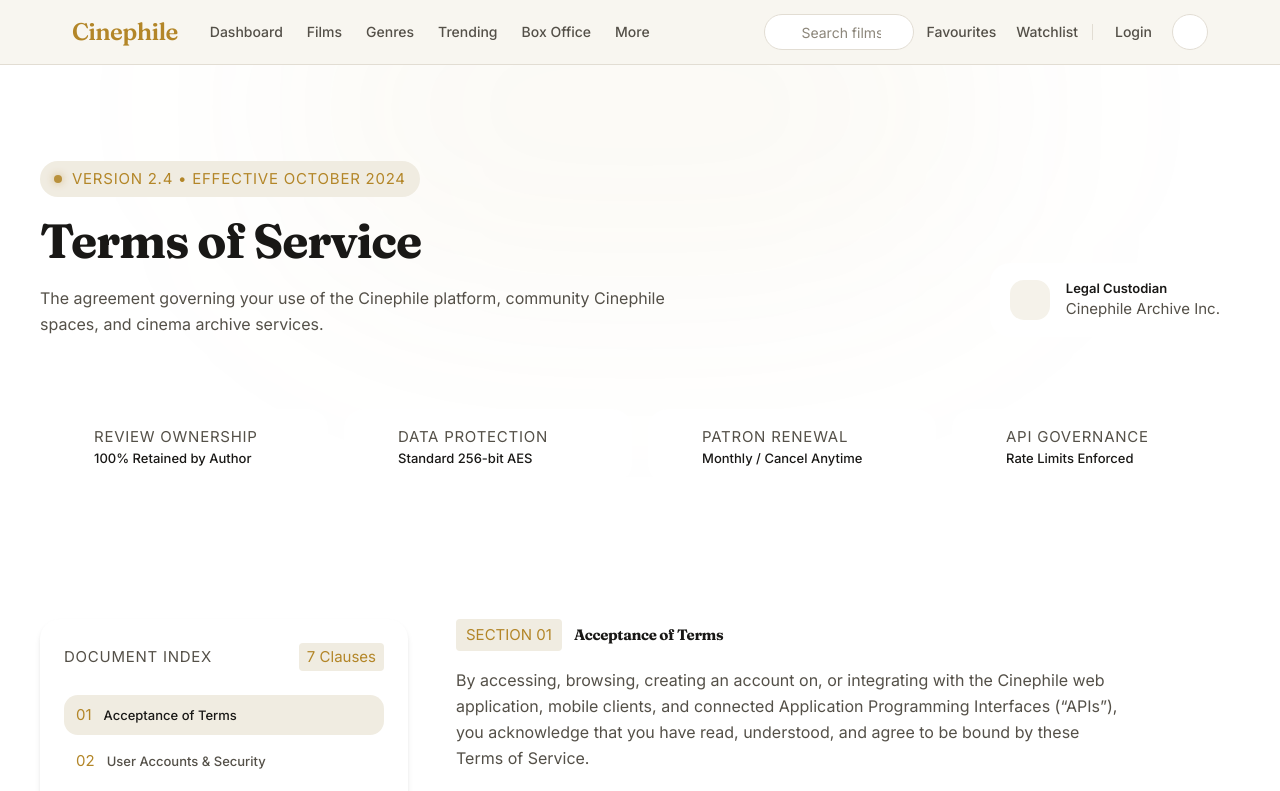
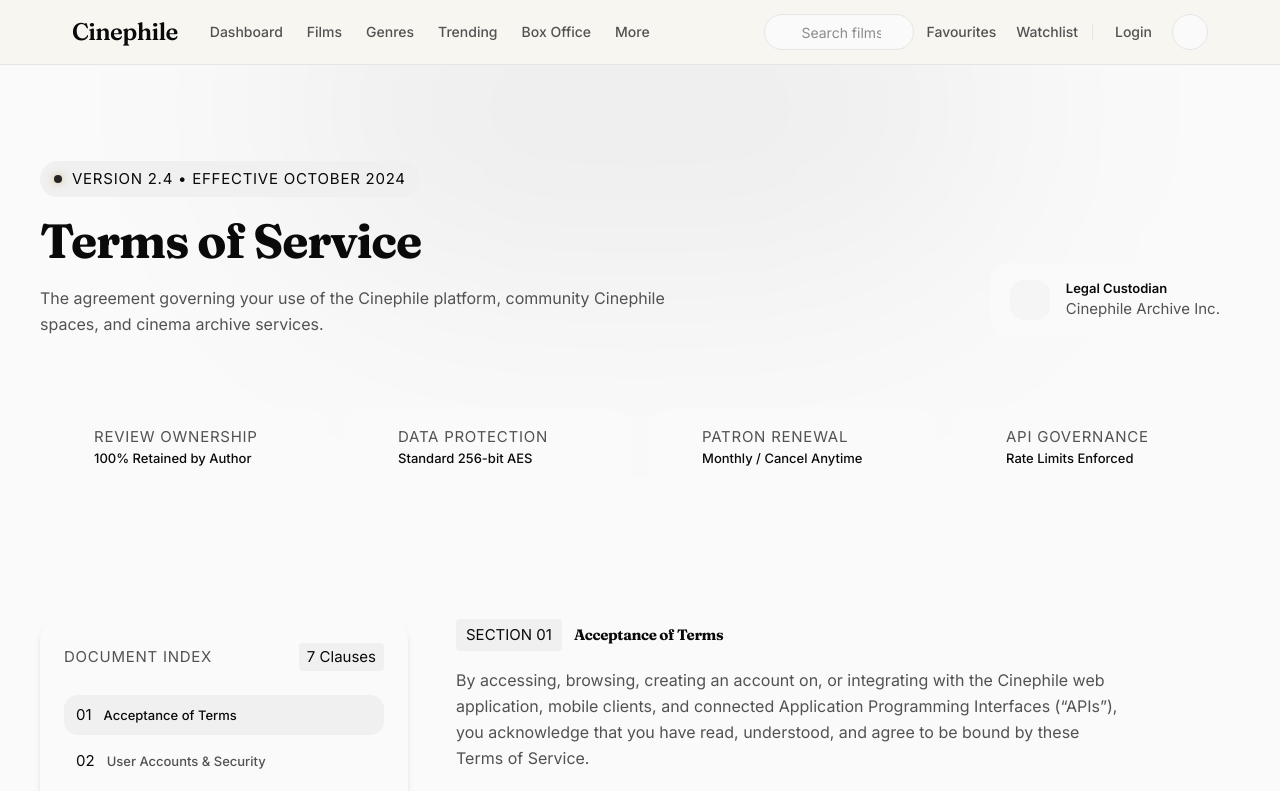
Before and after one commit to ritvikreddybhavanam/Cinephile, a React (Vite) app in the folder frontend/: page /terms in a window 1280 px wide. Shown: the top 791 px of the page. Built offline with nearby package versions, Linux system fonts and the light colour scheme.

Commit message:
feat: implement 01-Minimalist theme (stark monochrome palette, hairline borders, clean whitespace)

```diff
--- a/frontend/src/index.css
+++ b/frontend/src/index.css
@@ -185,179 +185,179 @@
 :root,
 html.dark,
 [data-theme="dark"] {
-    /* Page & surface backgrounds */
-    --color-bg:                         #0B0C10;
-    --color-surface:                    #14161C;
-    --color-surface-2:                  #1B1E26;
+    /* Minimalist Dark Palette — Stark, pure, distraction-free */
+    --color-bg:                         #000000;
+    --color-surface:                    #0D0D0D;
+    --color-surface-2:                  #171717;
 
-    /* Borders */
-    --color-border:                     #262A34;
+    /* Hairline minimalist borders */
+    --color-border:                     #262626;
 
-    /* Text hierarchy */
-    --color-text:                       #ECE8E1;
-    --color-text-2:                     #A6A29A;
-    --color-text-3:                     #6E6B65;
+    /* Monochromatic stark text hierarchy */
+    --color-text:                       #F5F5F5;
+    --color-text-2:                     #A3A3A3;
+    --color-text-3:                     #737373;
 
-    /* Accent — champagne gold */
-    --color-accent:                     #C9A86A;
-    --color-accent-hover:               #DDBF85;
-    --color-accent-soft:                rgba(201,168,106,0.12);
+    /* Minimalist Accent — Pure Silver / Monochromatic */
+    --color-accent:                     #E5E5E5;
+    --color-accent-hover:               #FFFFFF;
+    --color-accent-soft:                rgba(255, 255, 255, 0.08);
 
     /* Semantic */
-    --color-wine:                       #7C3A4B;
-    --color-success:                    #7FA88C;
-    --color-error:                      #C4646F;
+    --color-wine:                       #991B1B;
+    --color-success:                    #15803D;
+    --color-error:                      #DC2626;
 
     /* Button specific */
-    --color-btn-primary-text:           #0B0C10;
+    --color-btn-primary-text:           #000000;
 
-    /* Shadows */
-    --shadow-card:                      0 8px 30px rgba(0,0,0,0.45);
-    --shadow-card-hover:                0 12px 40px rgba(0,0,0,0.6);
-    --shadow-elevated:                  0 20px 60px rgba(0,0,0,0.7);
+    /* Flat minimal shadows */
+    --shadow-card:                      0 1px 3px rgba(0,0,0,0.8);
+    --shadow-card-hover:                0 4px 12px rgba(0,0,0,0.9), 0 0 0 1px #404040;
+    --shadow-elevated:                  0 10px 25px rgba(0,0,0,0.9);
 
     /* Legacy aliases */
-    --color-background:                 #0B0C10;
-    --color-surface-dim:                #0B0C10;
-    --color-on-background:              #ECE8E1;
-    --color-on-surface:                 #ECE8E1;
-    --color-on-surface-variant:         #A6A29A;
-    --color-surface-container:          #1B1E26;
-    --color-surface-container-low:      #14161C;
-    --color-surface-container-high:     #22263A;
-    --color-surface-container-highest:  #262A34;
-    --color-surface-container-lowest:   #0B0C10;
-    --color-surface-variant:            #1B1E26;
-    --color-surface-bright:             #22263A;
-    --color-surface-tint:               #C9A86A;
-    --color-surface-deep:               #0B0C10;
-    --color-surface-muted:              #14161C;
-    --color-outline:                    #262A34;
-    --color-outline-variant:            #262A34;
-    --color-border-subtle:              #262A34;
-    --color-text-muted:                 #6E6B65;
-    --color-text-dim:                   #A6A29A;
-    --color-text-main:                  #ECE8E1;
-    --color-rating-gold:                #C9A86A;
-    --color-rating-star:                #C9A86A;
-    --color-inverse-surface:            #ECE8E1;
-    --color-inverse-on-surface:         #14161C;
-    --color-inverse-primary:            #0B0C10;
-    --color-primary:                    #C9A86A;
-    --color-on-primary:                 #0B0C10;
-    --color-primary-container:          rgba(201,168,106,0.15);
-    --color-on-primary-container:       #C9A86A;
-    --color-primary-fixed:              #C9A86A;
-    --color-primary-fixed-dim:          #A68A52;
-    --color-on-primary-fixed:           #0B0C10;
-    --color-on-primary-fixed-variant:   #0B0C10;
-    --color-secondary:                  #A6A29A;
-    --color-on-secondary:               #0B0C10;
-    --color-secondary-container:        #1B1E26;
-    --color-on-secondary-container:     #ECE8E1;
-    --color-secondary-fixed:            #A6A29A;
-    --color-secondary-fixed-dim:        #6E6B65;
-    --color-on-secondary-fixed:         #ECE8E1;
-    --color-on-secondary-fixed-variant: #ECE8E1;
-    --color-tertiary:                   #7FA88C;
-    --color-on-tertiary:                #0B0C10;
-    --color-tertiary-container:         rgba(127,168,140,0.15);
-    --color-on-tertiary-container:      #7FA88C;
-    --color-tertiary-fixed:             #7FA88C;
-    --color-tertiary-fixed-dim:         #5A8A6A;
-    --color-on-tertiary-fixed:          #0B0C10;
-    --color-on-tertiary-fixed-variant:  #0B0C10;
-    --color-error-container:            rgba(196,100,111,0.15);
-    --color-on-error-container:         #C4646F;
+    --color-background:                 #000000;
+    --color-surface-dim:                #050505;
+    --color-on-background:              #F5F5F5;
+    --color-on-surface:                 #F5F5F5;
+    --color-on-surface-variant:         #A3A3A3;
+    --color-surface-container:          #171717;
+    --color-surface-container-low:      #0D0D0D;
+    --color-surface-container-high:     #1F1F1F;
+    --color-surface-container-highest:  #262626;
+    --color-surface-container-lowest:   #000000;
+    --color-surface-variant:            #171717;
+    --color-surface-bright:             #262626;
+    --color-surface-tint:               #E5E5E5;
+    --color-surface-deep:               #000000;
+    --color-surface-muted:              #0D0D0D;
+    --color-outline:                    #262626;
+    --color-outline-variant:            #262626;
+    --color-border-subtle:              #262626;
+    --color-text-muted:                 #737373;
+    --color-text-dim:                   #A3A3A3;
+    --color-text-main:                  #F5F5F5;
+    --color-rating-gold:                #E5E5E5;
+    --color-rating-star:                #E5E5E5;
+    --color-inverse-surface:            #FFFFFF;
+    --color-inverse-on-surface:         #000000;
+    --color-inverse-primary:            #000000;
+    --color-primary:                    #E5E5E5;
+    --color-on-primary:                 #000000;
+    --color-primary-container:          rgba(255, 255, 255, 0.1);
+    --color-on-primary-container:       #E5E5E5;
+    --color-primary-fixed:              #E5E5E5;
+    --color-primary-fixed-dim:          #D4D4D4;
+    --color-on-primary-fixed:           #000000;
+    --color-on-primary-fixed-variant:   #000000;
+    --color-secondary:                  #A3A3A3;
+    --color-on-secondary:               #000000;
+    --color-secondary-container:        #171717;
+    --color-on-secondary-container:     #F5F5F5;
+    --color-secondary-fixed:            #A3A3A3;
+    --color-secondary-fixed-dim:        #737373;
+    --color-on-secondary-fixed:         #F5F5F5;
+    --color-on-secondary-fixed-variant: #F5F5F5;
+    --color-tertiary:                   #15803D;
+    --color-on-tertiary:                #000000;
+    --color-tertiary-container:         rgba(21, 128, 61, 0.15);
+    --color-on-tertiary-container:      #15803D;
+    --color-tertiary-fixed:             #15803D;
+    --color-tertiary-fixed-dim:         #166534;
+    --color-on-tertiary-fixed:          #000000;
+    --color-on-tertiary-fixed-variant:  #000000;
+    --color-error-container:            rgba(220, 38, 38, 0.15);
+    --color-on-error-container:         #DC2626;
 }
 
 html.light,
 [data-theme="light"],
 .light {
-    /* Page & surface backgrounds — archival warm ivory */
-    --color-bg:                         #F8F6F0;
-    --color-surface:                    #FFFFFF;
-    --color-surface-2:                  #F0ECE1;
+    /* Minimalist Light Palette — Pure whitespace, stark typography */
+    --color-bg:                         #FFFFFF;
+    --color-surface:                    #FAFAFA;
+    --color-surface-2:                  #F0F0F0;
 
-    /* Borders */
-    --color-border:                     #E2DDD3;
+    /* Hairline borders */
+    --color-border:                     #E5E5E5;
 
-    /* Text hierarchy — ink slate */
-    --color-text:                       #191816;
-    --color-text-2:                     #545048;
-    --color-text-3:                     #8C867A;
+    /* Text hierarchy */
+    --color-text:                       #0A0A0A;
+    --color-text-2:                     #525252;
+    --color-text-3:                     #8C8C8C;
 
-    /* Accent — warm bronze gold with high contrast */
-    --color-accent:                     #B38628;
-    --color-accent-hover:               #996F1D;
-    --color-accent-soft:                rgba(179, 134, 40, 0.12);
+    /* Minimalist Accent — Pure Black in light mode */
+    --color-accent:                     #0A0A0A;
+    --color-accent-hover:               #262626;
+    --color-accent-soft:                rgba(0, 0, 0, 0.06);
 
     /* Semantic */
-    --color-wine:                       #872E44;
-    --color-success:                    #2E7D52;
-    --color-error:                      #C23847;
+    --color-wine:                       #991B1B;
+    --color-success:                    #15803D;
+    --color-error:                      #DC2626;
 
     /* Button specific */
     --color-btn-primary-text:           #FFFFFF;
 
-    /* Shadows */
-    --shadow-card:                      0 4px 20px rgba(28, 25, 23, 0.06), 0 1px 3px rgba(28, 25, 23, 0.04);
-    --shadow-card-hover:                0 10px 30px rgba(28, 25, 23, 0.12), 0 0 0 1px rgba(179, 134, 40, 0.35);
-    --shadow-elevated:                  0 16px 40px rgba(28, 25, 23, 0.12);
+    /* Subtle clean shadows */
+    --shadow-card:                      0 1px 3px rgba(0,0,0,0.05);
+    --shadow-card-hover:                0 4px 12px rgba(0,0,0,0.08), 0 0 0 1px #0A0A0A;
+    --shadow-elevated:                  0 8px 24px rgba(0,0,0,0.08);
 
     /* Legacy aliases */
-    --color-background:                 #F8F6F0;
-    --color-surface-dim:                #F2EFE8;
-    --color-on-background:              #191816;
-    --color-on-surface:                 #191816;
-    --color-on-surface-variant:         #545048;
-    --color-surface-container:          #F0ECE1;
-    --color-surface-container-low:      #FFFFFF;
-    --color-surface-container-high:     #E8E3D7;
-    --color-surface-container-highest:  #E0DACD;
-    --color-surface-container-lowest:   #FAF8F4;
-    --color-surface-variant:            #F0ECE1;
+    --color-background:                 #FFFFFF;
+    --color-surface-dim:                #F5F5F5;
+    --color-on-background:              #0A0A0A;
+    --color-on-surface:                 #0A0A0A;
+    --color-on-surface-variant:         #525252;
+    --color-surface-container:          #F0F0F0;
+    --color-surface-container-low:      #FAFAFA;
+    --color-surface-container-high:     #E5E5E5;
+    --color-surface-container-highest:  #D4D4D4;
+    --color-surface-container-lowest:   #FFFFFF;
+    --color-surface-variant:            #F0F0F0;
     --color-surface-bright:             #FFFFFF;
-    --color-surface-tint:               #B38628;
-    --color-surface-deep:               #EDE8DE;
-    --color-surface-muted:              #F5F2EA;
-    --color-outline:                    #E2DDD3;
-    --color-outline-variant:            #D5CFC3;
-    --color-border-subtle:              #E2DDD3;
-    --color-text-muted:                 #8C867A;
-    --color-text-dim:                   #545048;
-    --color-text-main:                  #191816;
-    --color-rating-gold:                #B38628;
-    --color-rating-star:                #B38628;
-    --color-inverse-surface:            #14161C;
-    --color-inverse-on-surface:         #ECE8E1;
+    --color-surface-tint:               #0A0A0A;
+    --color-surface-deep:               #FAFAFA;
+    --color-surface-muted:              #F5F5F5;
+    --color-outline:                    #E5E5E5;
+    --color-outline-variant:            #D4D4D4;
+    --color-border-subtle:              #E5E5E5;
+    --color-text-muted:                 #8C8C8C;
+    --color-text-dim:                   #525252;
+    --color-text-main:                  #0A0A0A;
+    --color-rating-gold:                #0A0A0A;
+    --color-rating-star:                #0A0A0A;
+    --color-inverse-surface:            #0A0A0A;
+    --color-inverse-on-surface:         #FAFAFA;
     --color-inverse-primary:            #FFFFFF;
-    --color-primary:                    #B38628;
+    --color-primary:                    #0A0A0A;
     --color-on-primary:                 #FFFFFF;
-    --color-primary-container:          rgba(179, 134, 40, 0.12);
-    --color-on-primary-container:       #B38628;
-    --color-primary-fixed:              #B38628;
-    --color-primary-fixed-dim:          #996F1D;
+    --color-primary-container:          rgba(0, 0, 0, 0.06);
+    --color-on-primary-container:       #0A0A0A;
+    --color-primary-fixed:              #0A0A0A;
+    --color-primary-fixed-dim:          #262626;
     --color-on-primary-fixed:           #FFFFFF;
     --color-on-primary-fixed-variant:   #FFFFFF;
-    --color-secondary:                  #545048;
+    --color-secondary:                  #525252;
     --color-on-secondary:               #FFFFFF;
-    --color-secondary-container:        #F0ECE1;
-    --color-on-secondary-container:     #191816;
-    --color-secondary-fixed:            #545048;
-    --color-secondary-fixed-dim:        #8C867A;
-    --color-on-secondary-fixed:         #191816;
-    --color-on-secondary-fixed-variant: #191816;
-    --color-tertiary:                   #2E7D52;
+    --color-secondary-container:        #F0F0F0;
+    --color-on-secondary-container:     #0A0A0A;
+    --color-secondary-fixed:            #525252;
+    --color-secondary-fixed-dim:        #8C8C8C;
+    --color-on-secondary-fixed:         #0A0A0A;
+    --color-on-secondary-fixed-variant: #0A0A0A;
+    --color-tertiary:                   #15803D;
     --color-on-tertiary:                #FFFFFF;
-    --color-tertiary-container:         rgba(46, 125, 82, 0.12);
-    --color-on-tertiary-container:      #2E7D52;
-    --color-tertiary-fixed:             #2E7D52;
-    --color-tertiary-fixed-dim:         #22603E;
+    --color-tertiary-container:         rgba(21, 128, 61, 0.08);
+    --color-on-tertiary-container:      #15803D;
+    --color-tertiary-fixed:             #15803D;
+    --color-tertiary-fixed-dim:         #166534;
     --color-on-tertiary-fixed:          #FFFFFF;
     --color-on-tertiary-fixed-variant:  #FFFFFF;
-    --color-error-container:            rgba(194, 56, 71, 0.12);
-    --color-on-error-container:         #C23847;
+    --color-error-container:            rgba(220, 38, 38, 0.08);
+    --color-on-error-container:         #DC2626;
 }
 
 /* ============================================================
```
